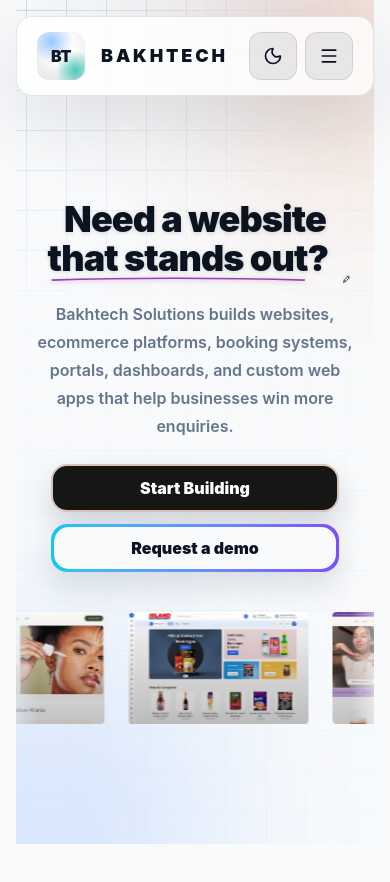
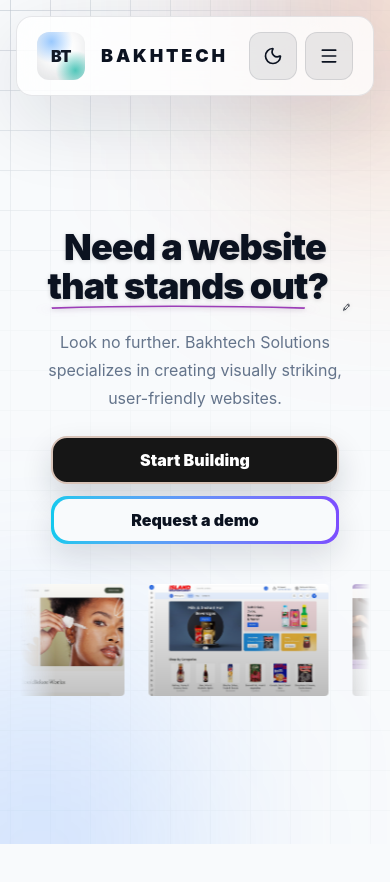
Before and after one commit to horlaryehmee/Bakhtechlaravel, a React (Vite) app: page / in a window 390 px wide. Shown: the top 882 px of the page. Built offline with nearby package versions, Linux system fonts and the light colour scheme.

Commit message:
mobile change

```diff
--- a/src/components/ui/cinematic-landing-hero.tsx
+++ b/src/components/ui/cinematic-landing-hero.tsx
@@ -264,29 +264,29 @@
   return (
     <div
       ref={containerRef}
-      className={cn('relative flex h-screen w-screen items-center justify-center overflow-hidden bg-background font-sans text-foreground antialiased', className)}
+      className={cn('relative flex h-screen w-full min-w-0 items-center justify-center overflow-hidden bg-background font-sans text-foreground antialiased', className)}
       style={{ perspective: '1500px' }}
       {...props}
     >
       <style dangerouslySetInnerHTML={{ __html: INJECTED_STYLES }} />
       <div className="bg-grid-theme pointer-events-none absolute inset-0 z-0 opacity-50" aria-hidden="true" />
 
-      <div className="hero-text-wrapper absolute inset-0 z-10 flex w-screen flex-col items-center justify-center px-4 text-center [transform-style:preserve-3d] will-change-transform">
+      <div className="hero-text-wrapper absolute inset-0 z-10 flex w-full min-w-0 flex-col items-center justify-center text-center [transform-style:preserve-3d] will-change-transform">
         {introContent ? (
           introContent
         ) : (
-          <>
+          <div className="px-4">
             <h1 className="text-track gsap-reveal text-3d-matte mb-2 text-5xl font-bold tracking-tight md:text-7xl lg:text-[6rem]">
               {tagline1}
             </h1>
             <h1 className="text-days gsap-reveal text-silver-matte text-5xl font-extrabold tracking-tight md:text-7xl lg:text-[6rem]">
               {tagline2}
             </h1>
-          </>
+          </div>
         )}
       </div>
 
-      <div className="cta-wrapper gsap-reveal pointer-events-auto absolute z-10 flex w-screen flex-col items-center justify-center px-4 text-center will-change-transform">
+      <div className="cta-wrapper gsap-reveal pointer-events-auto absolute z-10 flex w-full min-w-0 flex-col items-center justify-center px-4 text-center will-change-transform">
         <h2 className="text-silver-matte mb-6 text-4xl font-bold tracking-tight md:text-6xl lg:text-7xl">{ctaHeading}</h2>
         <p className="mx-auto mb-12 max-w-xl text-lg font-light leading-relaxed text-muted-foreground md:text-xl">
           {ctaDescription}
--- a/src/components/ui/infinite-grid-integration.tsx
+++ b/src/components/ui/infinite-grid-integration.tsx
@@ -82,8 +82,7 @@
   ),
   description = (
     <>
-      Bakhtech Solutions builds websites, ecommerce platforms, booking systems, portals, dashboards, and custom web apps
-      that help businesses win more enquiries.
+      Look no further. Bakhtech Solutions specializes in creating visually striking, user-friendly websites.
     </>
   ),
   showControls = true,
@@ -129,7 +128,7 @@
       ref={containerRef}
       onMouseMove={handleMouseMove}
       className={cn(
-        'relative flex min-h-[100svh] w-full flex-col items-center justify-center overflow-hidden bg-background',
+        'relative flex min-h-[100svh] w-full min-w-0 flex-col items-center justify-center overflow-hidden bg-background',
         className,
       )}
     >
@@ -183,7 +182,7 @@
           <h1 className="mx-auto max-w-[21rem] text-4xl font-black leading-[1.08] tracking-tight text-foreground drop-shadow-sm sm:max-w-2xl sm:text-5xl md:max-w-none md:text-7xl lg:text-8xl">
             {title}
           </h1>
-          <p className="mx-auto max-w-[20rem] text-base font-semibold leading-7 text-muted-foreground sm:max-w-xl md:text-xl">
+          <p className="mx-auto max-w-[20rem] text-base font-normal leading-7 text-muted-foreground sm:max-w-xl md:text-xl">
             {description}
           </p>
         </div>
@@ -207,7 +206,7 @@
               </a>
             </div>
             {heroMarqueeImages.length ? (
-              <div className="relative mt-5 h-28 w-screen max-w-none sm:h-32 md:mt-10 md:h-48">
+              <div className="relative mt-5 h-28 w-full max-w-none sm:h-32 md:mt-10 md:h-48">
                 <AnimatedImageMarquee
                   images={heroMarqueeImages}
                   className="h-full [mask-image:linear-gradient(to_right,transparent,black_10%,black_90%,transparent)]"
--- a/src/index.css
+++ b/src/index.css
@@ -74,15 +74,24 @@
 
 html {
   scroll-behavior: smooth;
+  width: 100%;
+  overflow-x: clip;
 }
 
 body {
+  width: 100%;
   min-width: 320px;
   min-height: 100vh;
   margin: 0;
-  overflow-x: hidden;
+  overflow-x: clip;
   color: var(--foreground);
   background: var(--background);
+}
+
+#root {
+  width: 100%;
+  min-width: 0;
+  overflow-x: clip;
 }
 
 button,
```
Also changed, not shown: 4 other files (tests, documents, lock files or other folders).
